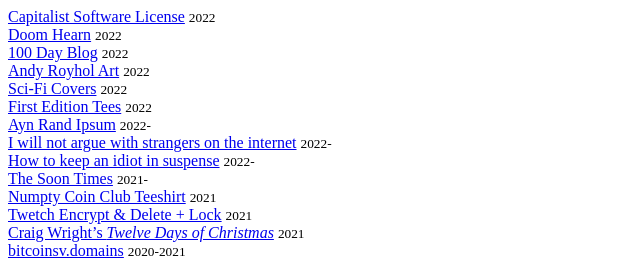
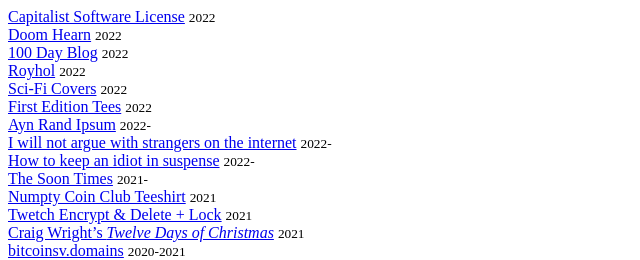
Before and after one commit to dmkgll/dmkgll, a Jekyll site: the page built from index.md, in a window 1280 px wide. Shown: the top 260 px of the page, without its empty margins (0-640 px from the left). Built offline with Jekyll 4.4.1, drawn with Linux system fonts in a browser that asks for light colours.

Commit message:
Update index.md

```diff
--- a/index.md
+++ b/index.md
@@ -25,7 +25,7 @@
   <li><a href="/" data="a parody of the silly Anticapitalist Software License">Capitalist Software License</a> <small>2022</small></li>
   <li><a href="/doomhearn" data="a parody of the silly Anticapitalist Software License">Doom Hearn</a> <small>2022</small></li>
   <li><a href="/fet" data="blogging project inspired by Kevin Quirk">100 Day Blog</a> <small>2022</small></li>
-  <li><a href="/fet" data="blogging project inspired by Kevin Quirk">Andy Royhol Art</a> <small>2022</small></li>
+  <li><a href="/fet" data="bitcoin fine art project inspired by Andy Warhol and (Dr.) Roy Murphy">Royhol</a> <small>2022</small></li>
   <li><a href="/fet" data="blog featuring the best sci-fi cover art, mostly old">Sci-Fi Covers</a> <small>2022</small></li>
   <li><a href="/fet">First Edition Tees</a> <small>2022</small></li>
   <li><a href="/ayn-rand-ipsum">Ayn Rand Ipsum</a> <small>2022-</small></li>
```
